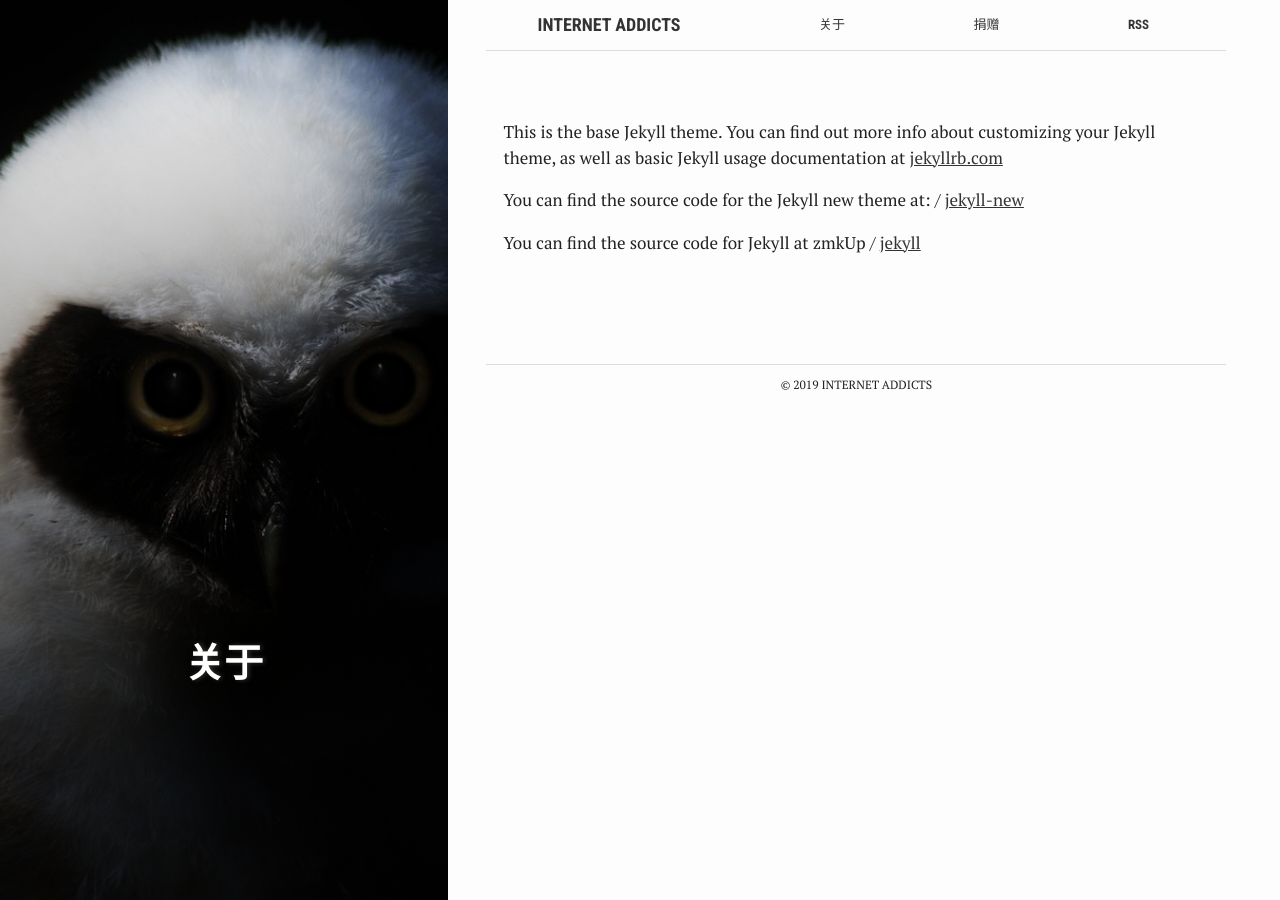
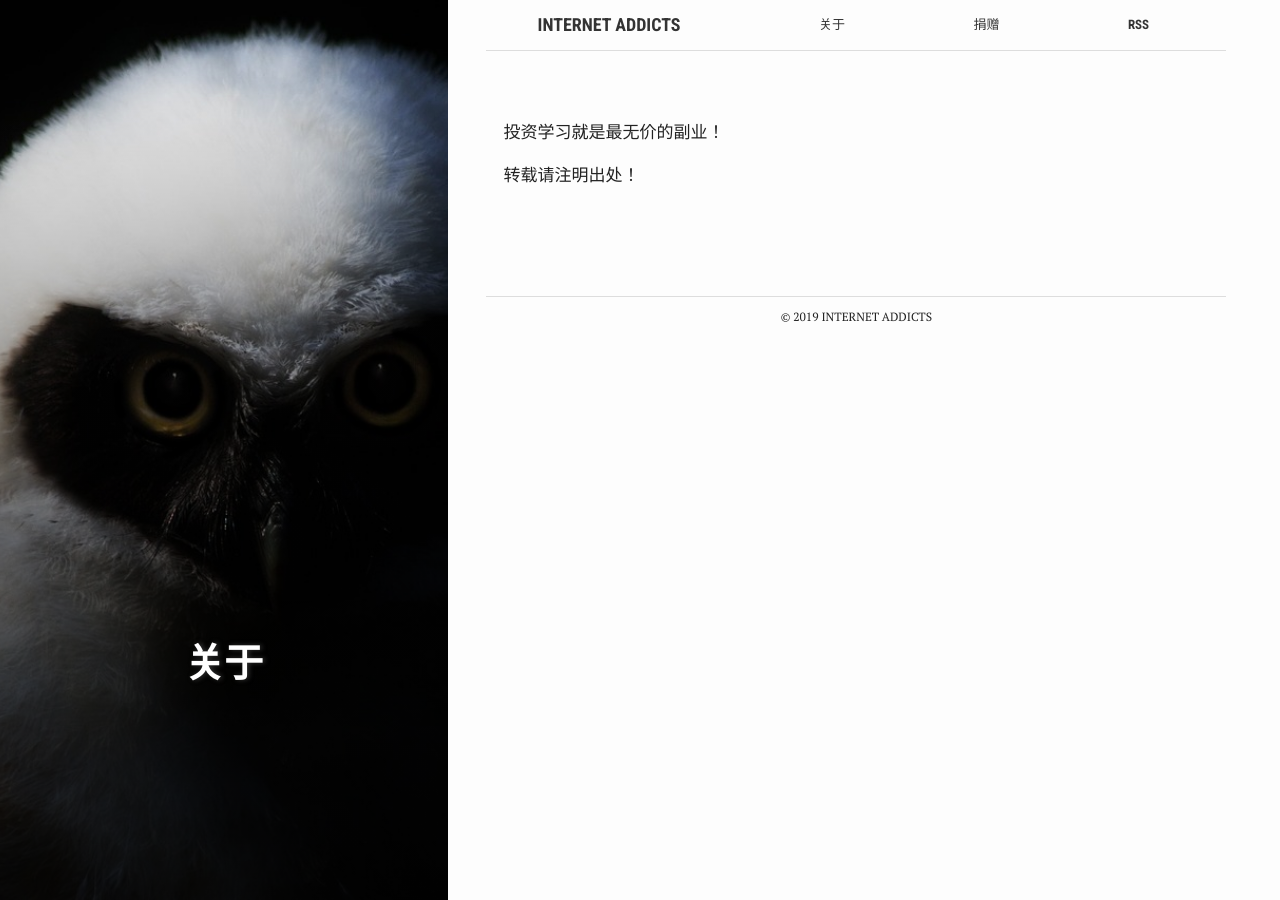
Before and after one commit to zmkUp/zmkUp.github.io, a Jekyll site: the page built from about.md, in a window 1280 px wide. Built offline with Jekyll 4.4.1, drawn with Linux system fonts in a browser that asks for light colours.

Commit message:
Update about.md

```diff
--- a/about.md
+++ b/about.md
@@ -8,12 +8,6 @@
 active: about
 ---
 
-This is the base Jekyll theme. You can find out more info about customizing your Jekyll theme, as well as basic Jekyll usage documentation at [jekyllrb.com](http://jekyllrb.com/)
+投资学习就是最无价的副业！
 
-You can find the source code for the Jekyll new theme at:
-{{site.twitter_username}} /
-[jekyll-new](https://github.com/jglovier/jekyll-new)
-
-You can find the source code for Jekyll at
-{{site.github_username}} /
-[jekyll](https://github.com/jekyll/jekyll)
+转载请注明出处！
```
